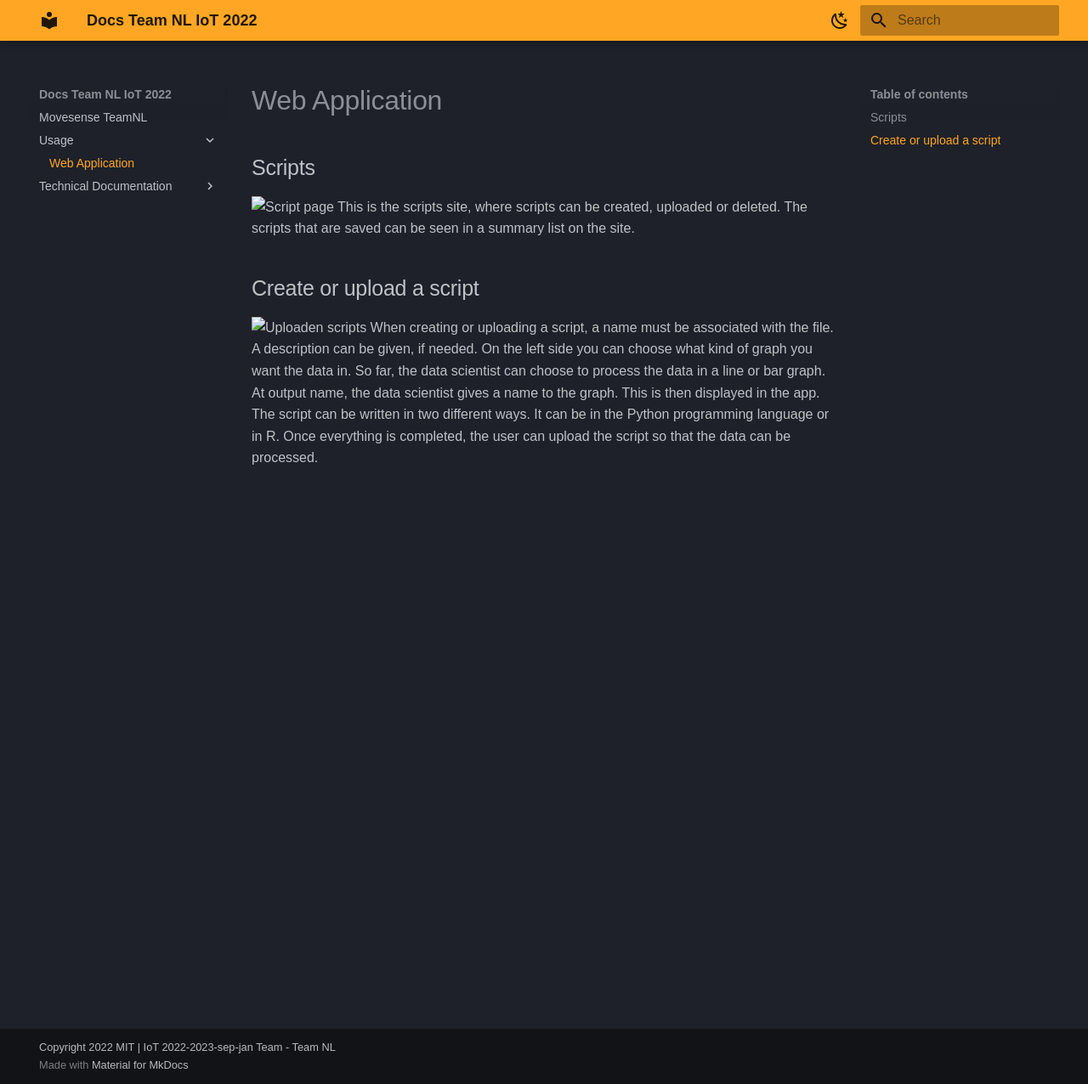
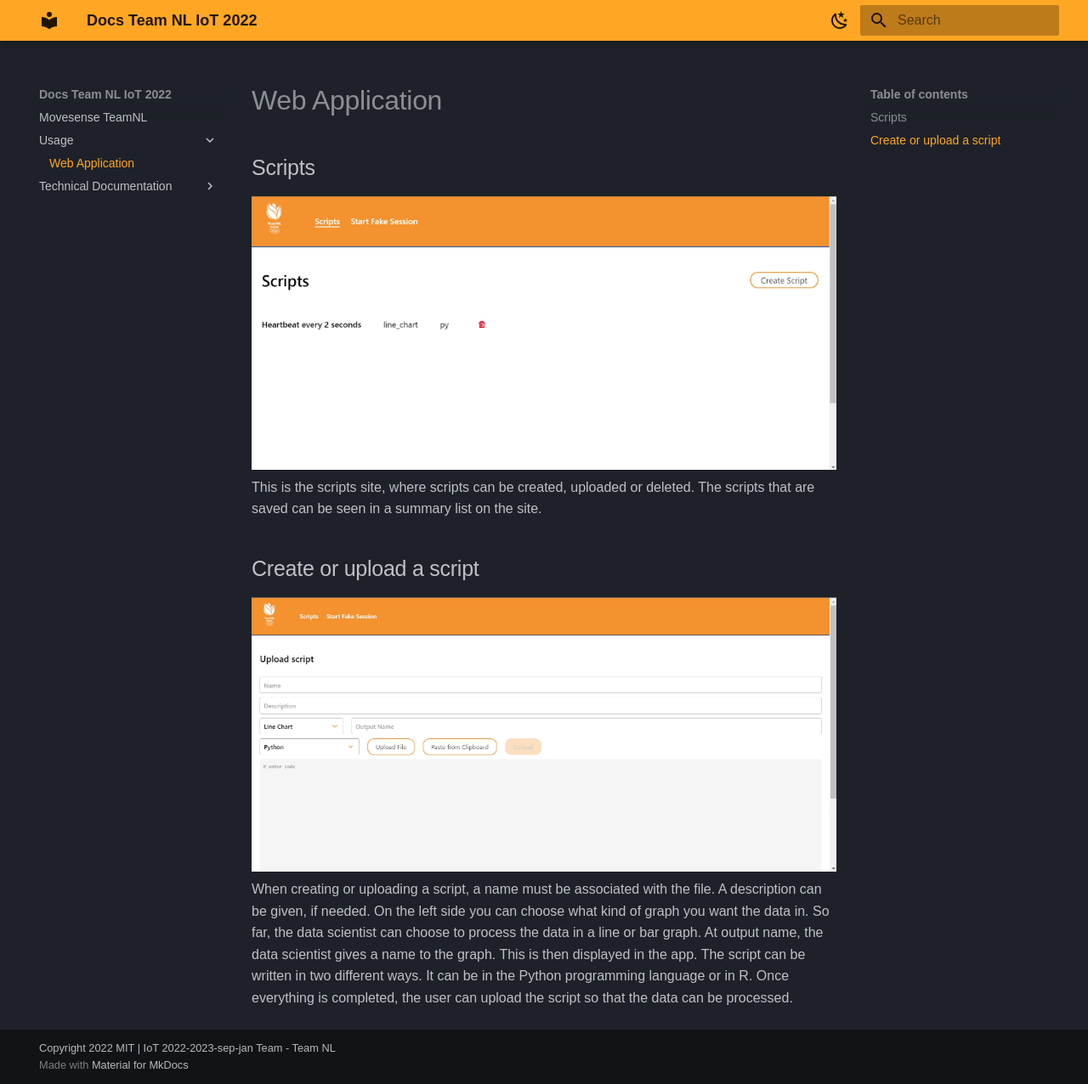
Before and after one commit to serg-and/team-nl-iot-2022, an MkDocs documentation site: the page built from docs/usage/web-application.md, in a window 1280 px wide and 1276 px high. Shown: the whole window at 85% size. Built offline with MkDocs 1.6.1 and Material for MkDocs 9.7.7, drawn with Linux system fonts in a browser that asks for light colours; some web fonts are replaced.

Commit message:
relative path for images

```diff
--- a/docs/usage/web-application.md
+++ b/docs/usage/web-application.md
@@ -1,9 +1,9 @@
 # Web Application
 
 ## Scripts
-![Script page](images/scripts-page.png)
+![Script page](../images/scripts-page.png)
 This is the scripts site, where scripts can be created, uploaded or deleted. The scripts that are saved can be seen in a summary list on the site.
 
 ## Create or upload a script
-![Uploaden scripts](images/upload-script-page.png)
+![Uploaden scripts](../images/upload-script-page.png)
 When creating or uploading a script, a name must be associated with the file. A description can be given, if needed. On the left side you can choose what kind of graph you want the data in. So far, the data scientist can choose to process the data in a line or bar graph. At output name, the data scientist gives a name to the graph. This is then displayed in the app. The script can be written in two different ways. It can be in the Python programming language or in R. Once everything is completed, the user can upload the script so that the data can be processed.
```
Also changed, not shown: docs/web-application/code-documentation.md (+1 -1 lines).
